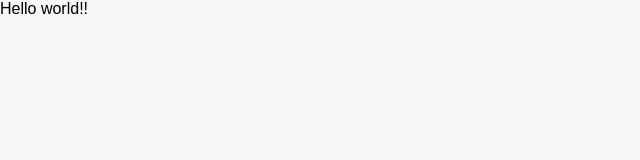
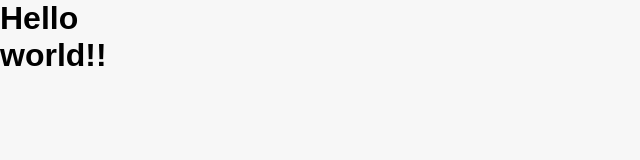
Before and after one commit to angelo24782/gatsby-demo-mdx-blog, a Gatsby site: page / in a window 1280 px wide. Shown: the whole page, without its empty margins (0-640 px from the left). Built offline with nearby package versions, Linux system fonts and the light colour scheme; Gatsby itself is replaced by a stand-in of ours; a web font is replaced by a local one.

Commit message:
Added Container components

```diff
--- /dev/null
+++ b/src/components/Container.js
@@ -0,0 +1,6 @@
+import React from "react"
+import { ContainerWrapper } from "../elements"
+
+export const Container = ({ children }) => {
+  return <ContainerWrapper>{children}</ContainerWrapper>
+}
--- /dev/null
+++ b/src/components/index.js
@@ -0,0 +1 @@
+export * from "./Container"
--- /dev/null
+++ b/src/elements/ContainerElements.js
@@ -0,0 +1,20 @@
+import styled from "styled-components"
+
+export const ContainerWrapper = styled.div`
+  height: 100%;
+  display: grid;
+  grid-template-columns: 1fr repeat(12, minmax(auto, 4.2rem)) 1fr;
+  grid-template-rows: 7.8rem 20rem 5rem auto;
+  gap: 0 2rem;
+
+  //media query tablet
+  @media ${props => props.theme.breakpoints.tablet} {
+    grid-template-columns: 2rem repeat(6, 1fr) 2rem;
+    grid-gap: 0 1rem;
+  }
+
+  //media query mobile
+  @media ${props => props.theme.breakpoints.mobile} {
+    grid-template-columns: 1rem repeat(6, 1fr) 1rem;
+  }
+`
--- /dev/null
+++ b/src/elements/index.js
@@ -0,0 +1 @@
+export * from "./ContainerElements"
--- a/src/pages/index.js
+++ b/src/pages/index.js
@@ -1,5 +1,12 @@
 import React from "react"
+import { Container } from "../components"
 
-export default function Home() {
-  return <div>Hello world!!</div>
+const IndexPage = () => {
+  return (
+    <Container>
+      <h1>Hello world!!</h1>
+    </Container>
+  )
 }
+
+export default IndexPage
```
